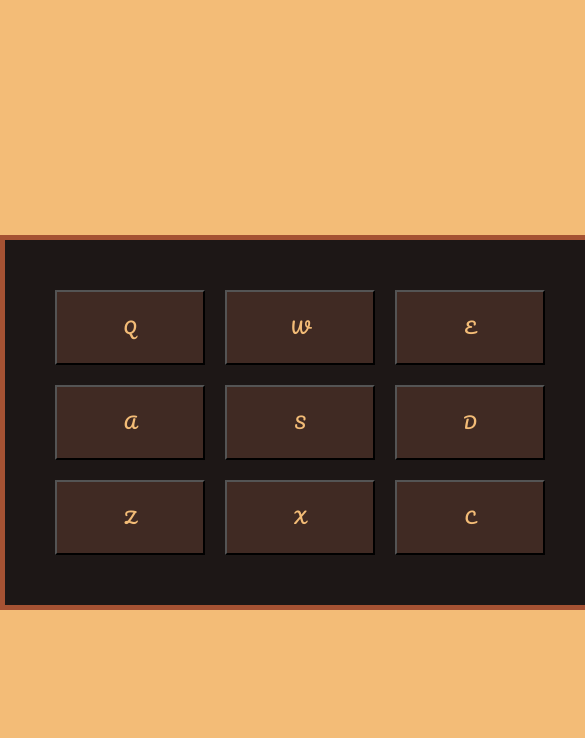
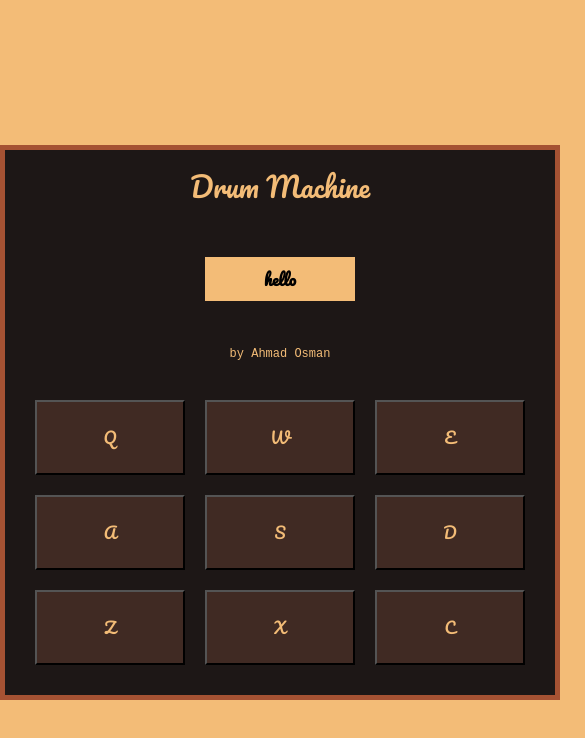
Before and after one commit to Ozzlamaz/Drum-Machine, a React (Vite) app: page / in a window 390 px wide. Shown: the top 738 px of the page, 585 px wide, since content can reach past the window. Built offline with nearby package versions, Linux system fonts and the light colour scheme.

Commit message:
make responsive

```diff
--- a/src/App.css
+++ b/src/App.css
@@ -10,7 +10,7 @@
   display: grid;
   grid-template: 75px 75px 75px / 150px 150px 150px;
   gap: 20px 20px;;
-  padding: 50px;
+  padding: 30px;
 }
 
 .drum-pad {
@@ -55,3 +55,14 @@
 .title, .author {
   color:#f3bc77
 }
+
+@media only screen and (max-width: 897px) {
+  #drum-machine {
+    flex-direction: column-reverse;
+  }
+
+  .controls {
+    height: 200px;
+    margin: 20px 0 0 0;
+  }
+}
```
